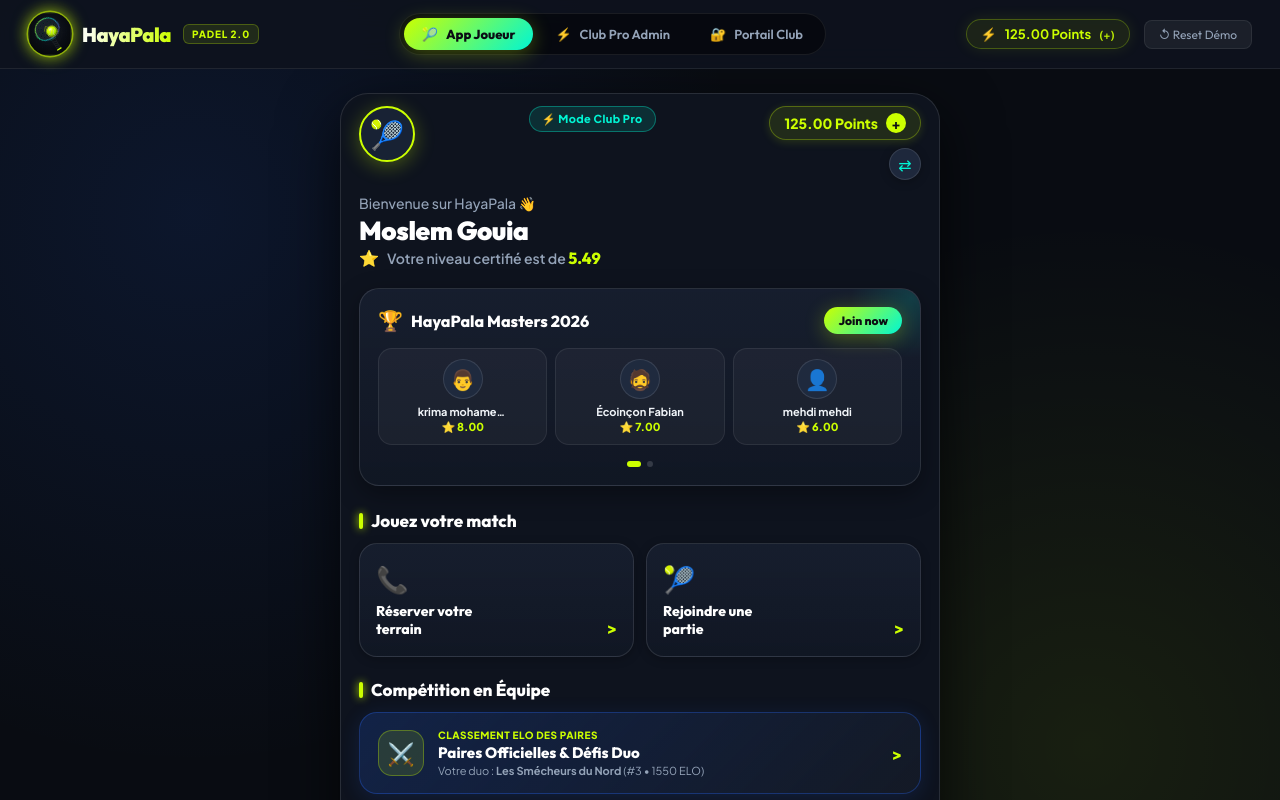
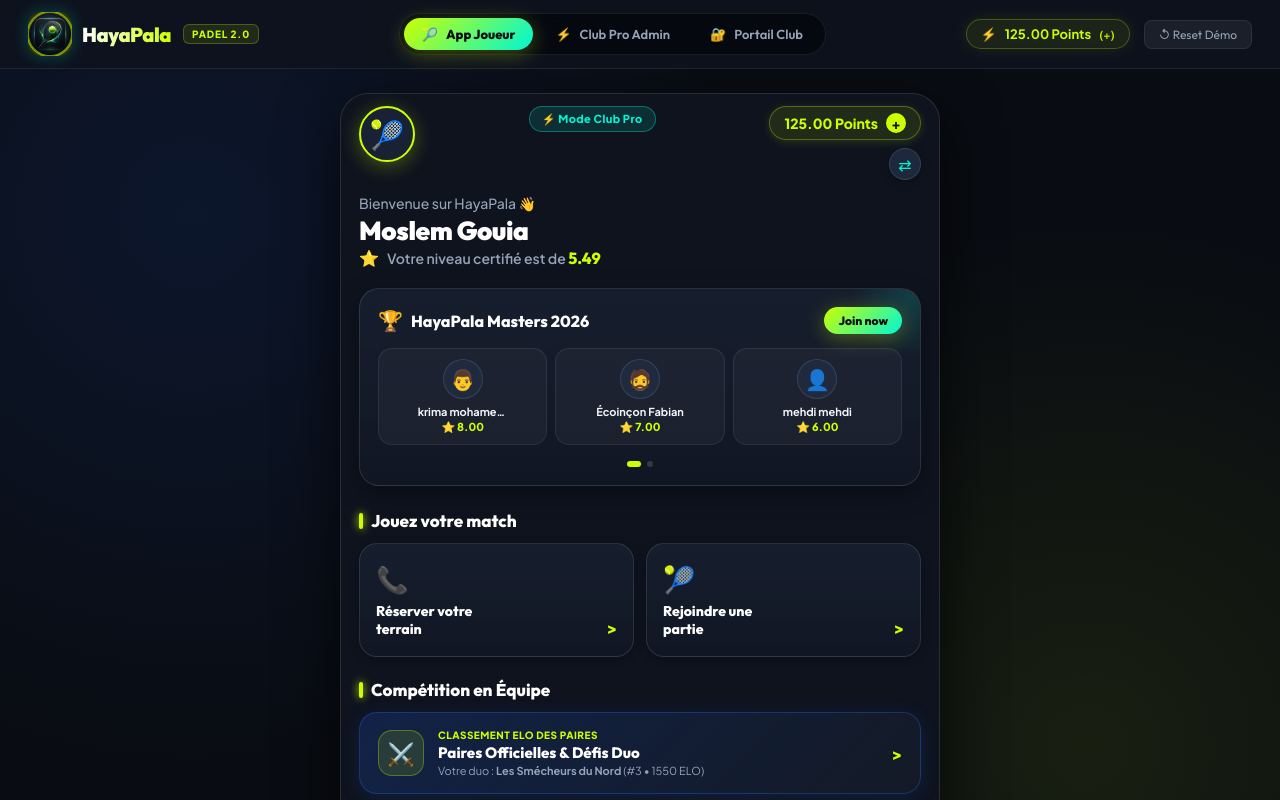
Before and after one commit to LIPO6942/HayaPala, a website: page public/index.html in a window 1280 px wide. Shown: the top 800 px of the page. Drawn offline with Linux system fonts and the light colour scheme; no server answers.

Commit message:
feat: replace svg with photorealistic 8k pala racket icon across app, manifest, and logos

```diff
--- a/public/css/app.css
+++ b/public/css/app.css
@@ -2872,15 +2872,37 @@ button,
 .pala-head-img {
   width: 100%;
   height: 100%;
-  object-fit: contain;
+  object-fit: cover;
+  border-radius: 12px;
   display: block;
-  filter: drop-shadow(0 0 10px rgba(0, 245, 212, 0.5)) drop-shadow(0 0 4px rgba(204, 255, 0, 0.4));
+  box-shadow: 0 0 14px rgba(0, 245, 212, 0.35);
+  border: 1px solid rgba(204, 255, 0, 0.4);
   transition: transform var(--transition-fast), filter var(--transition-fast);
 }
 
+.pala-icon-symbol {
+  width: 44px;
+  height: 44px;
+  border-radius: 12px;
+  display: flex;
+  align-items: center;
+  justify-content: center;
+  position: relative;
+  overflow: hidden;
+  flex-shrink: 0;
+  background: #0A0D14;
+  box-shadow: 0 0 16px rgba(0, 245, 212, 0.25);
+  transition: transform var(--transition-fast), box-shadow var(--transition-fast);
+}
+
+.pala-icon-symbol:hover {
+  transform: scale(1.08) rotate(2deg);
+  box-shadow: 0 0 22px rgba(204, 255, 0, 0.6);
+}
+
 .pala-icon-symbol:hover .pala-head-img {
-  transform: scale(1.12) rotate(-6deg);
-  filter: drop-shadow(0 0 16px rgba(0, 245, 212, 0.8)) drop-shadow(0 0 8px rgba(204, 255, 0, 0.7));
+  transform: scale(1.05);
+  border-color: var(--hayapala-volt);
 }
 
 /* Carbon Fiber Weave & Aerodynamic Perforations Background for Hero Elements */
--- a/public/index.html
+++ b/public/index.html
@@ -12,7 +12,7 @@
   <meta name="mobile-web-app-capable" content="yes" />
 
   <link rel="manifest" href="/manifest.json" />
-  <link rel="icon" type="image/svg+xml" href="/images/pala-icon.svg" />
+  <link rel="icon" type="image/jpeg" href="/images/pwa-icon.jpg" />
   <link rel="apple-touch-icon" href="/images/pwa-icon.jpg" />
   <link rel="stylesheet" href="/css/app.css" />
 </head>
@@ -24,7 +24,7 @@
   <header class="platform-control-bar">
     <div class="brand-section">
       <div class="hayapala-logo-badge" onclick="switchViewMode('player-app')" style="cursor: pointer;">
-        <div class="pala-icon-symbol"><img src="/images/pala-icon.svg" alt="HayaPala Pala & Ball" class="pala-head-img" /></div>
+        <div class="pala-icon-symbol"><img src="/images/pwa-icon.jpg" alt="HayaPala Pala Racket" class="pala-head-img" /></div>
         <div class="hayapala-brand-text">HayaPala</div>
       </div>
       <span class="brand-tag">Padel 2.0</span>
@@ -418,7 +418,7 @@
       <div class="admin-top-nav">
         <div style="display: flex; align-items: center; gap: 16px; flex-wrap: wrap;">
           <div class="hayapala-logo-badge">
-            <div class="pala-icon-symbol"><img src="/images/pala-icon.svg" alt="HayaPala Pala & Ball" class="pala-head-img" /></div>
+            <div class="pala-icon-symbol"><img src="/images/pwa-icon.jpg" alt="HayaPala Pala" class="pala-head-img" /></div>
             <div class="hayapala-brand-text">HayaPala <span style="font-size: 13px; color: var(--hayapala-cyan); font-weight: 700;">Club Pro</span></div>
           </div>
           <select class="admin-club-select-dropdown" id="adminClubSelect">
@@ -685,7 +685,7 @@
         <div class="login-box-card">
           <div style="display: flex; justify-content: center; margin-bottom: 18px;">
             <div class="hayapala-logo-badge">
-              <div class="pala-icon-symbol" style="width: 58px; height: 58px;"><img src="/images/pala-icon.svg" alt="HayaPala Pala Racket" class="pala-head-img" /></div>
+              <div class="pala-icon-symbol" style="width: 58px; height: 58px;"><img src="/images/pwa-icon.jpg" alt="HayaPala Pala" class="pala-head-img" /></div>
               <div class="hayapala-brand-text" style="font-size: 28px;">HayaPala</div>
             </div>
           </div>
```
Also changed, not shown: public/images/pala-icon.svg (deleted), public/manifest.json.
